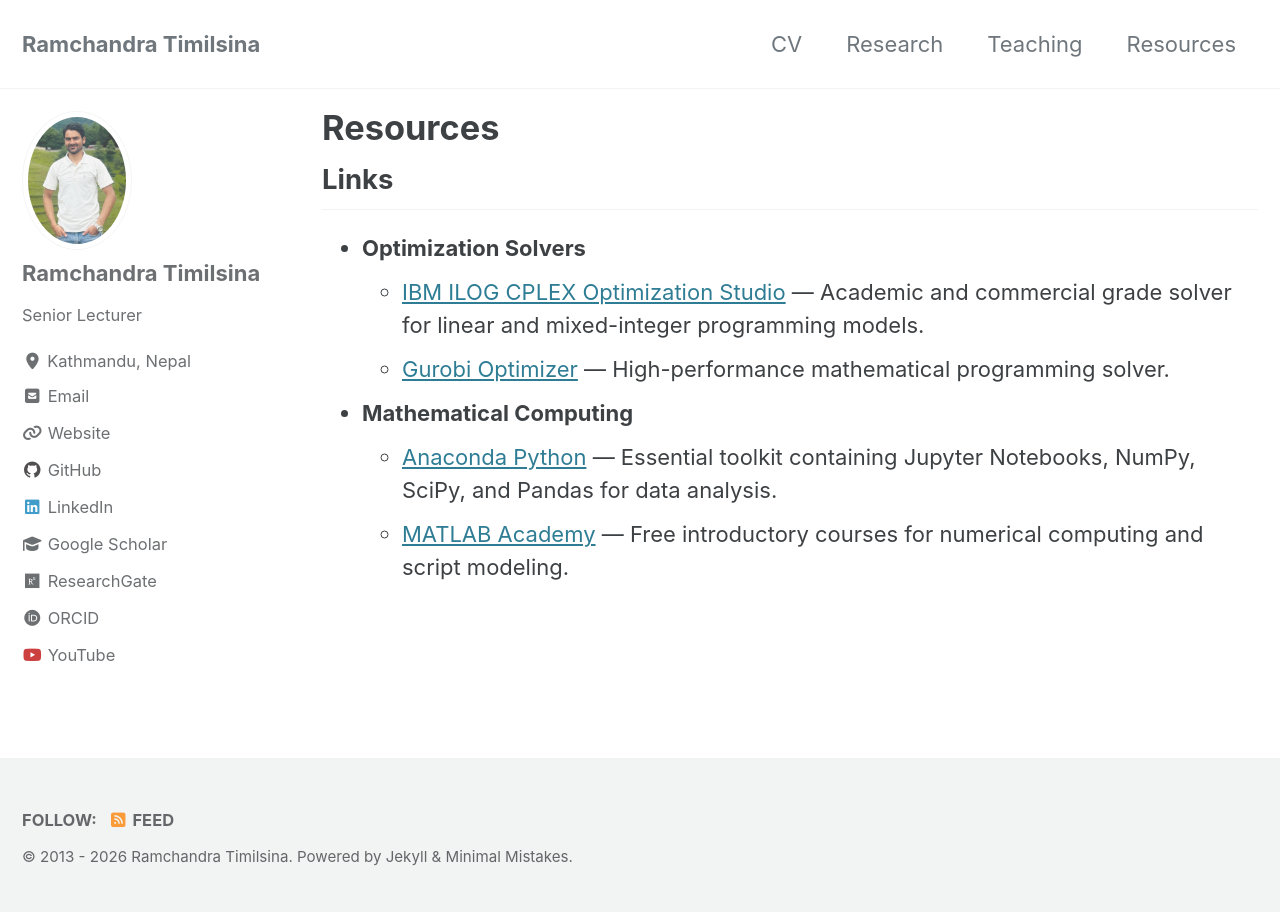
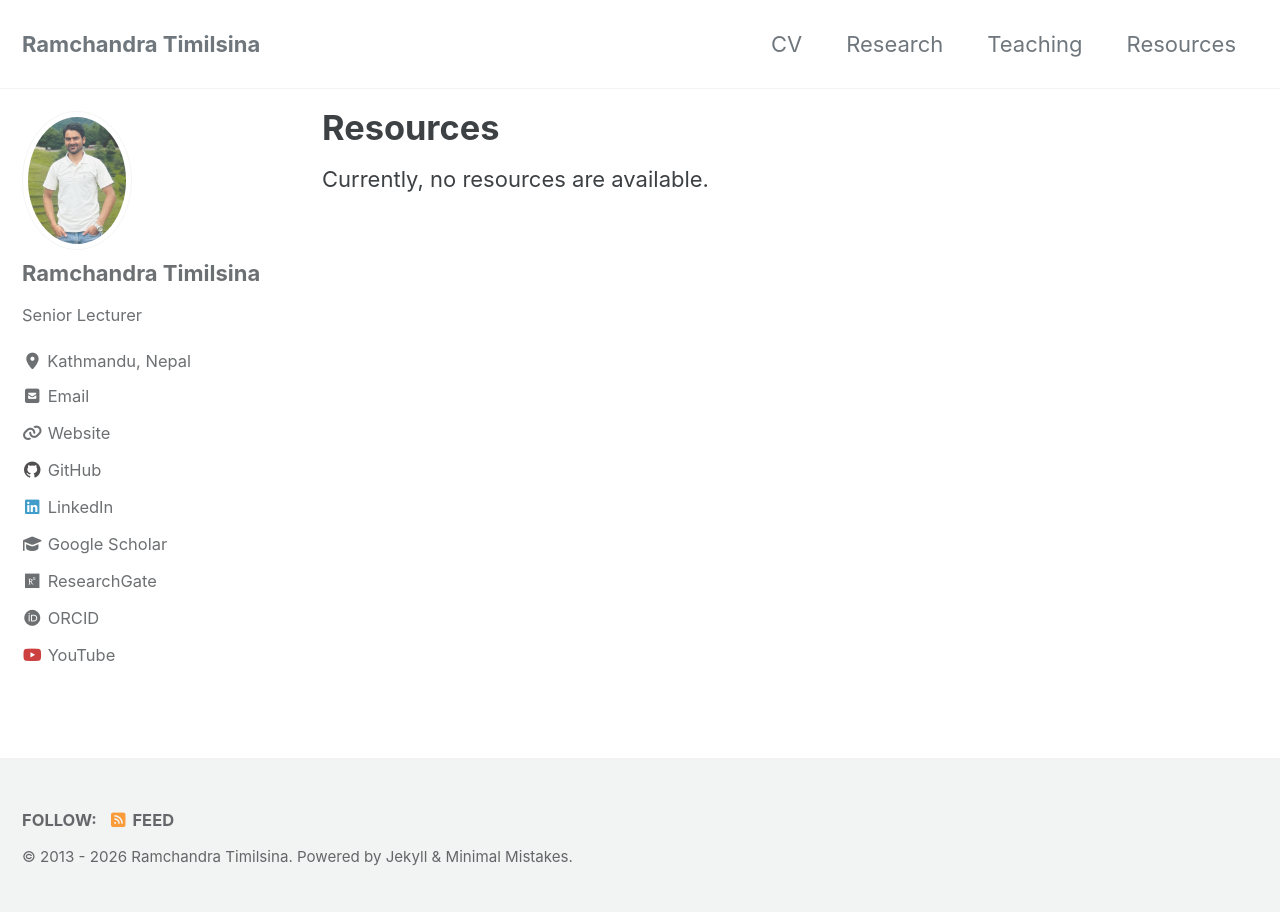
Before and after one commit to TimilsinaRC07/TimilsinaRC07.github.io, a Jekyll site: the page built from Resources.md, in a window 1280 px wide. Built offline with Jekyll 4.4.1, drawn with Linux system fonts in a browser that asks for light colours; cached includes are drawn as plain includes.

Commit message:
Update Resources.md

```diff
--- a/Resources.md
+++ b/Resources.md
@@ -6,12 +6,4 @@ permalink: /resources/
 author_profile: true
 ---
 
-## Links
-
-* **Optimization Solvers**
-  * [IBM ILOG CPLEX Optimization Studio](https://ibm.com) — Academic and commercial grade solver for linear and mixed-integer programming models.
-  * [Gurobi Optimizer](https://gurobi.com) — High-performance mathematical programming solver.
-
-* **Mathematical Computing**
-  * [Anaconda Python](https://anaconda.com) — Essential toolkit containing Jupyter Notebooks, NumPy, SciPy, and Pandas for data analysis.
-  * [MATLAB Academy](https://mathworks.com) — Free introductory courses for numerical computing and script modeling.
+Currently, no resources are available.
```
